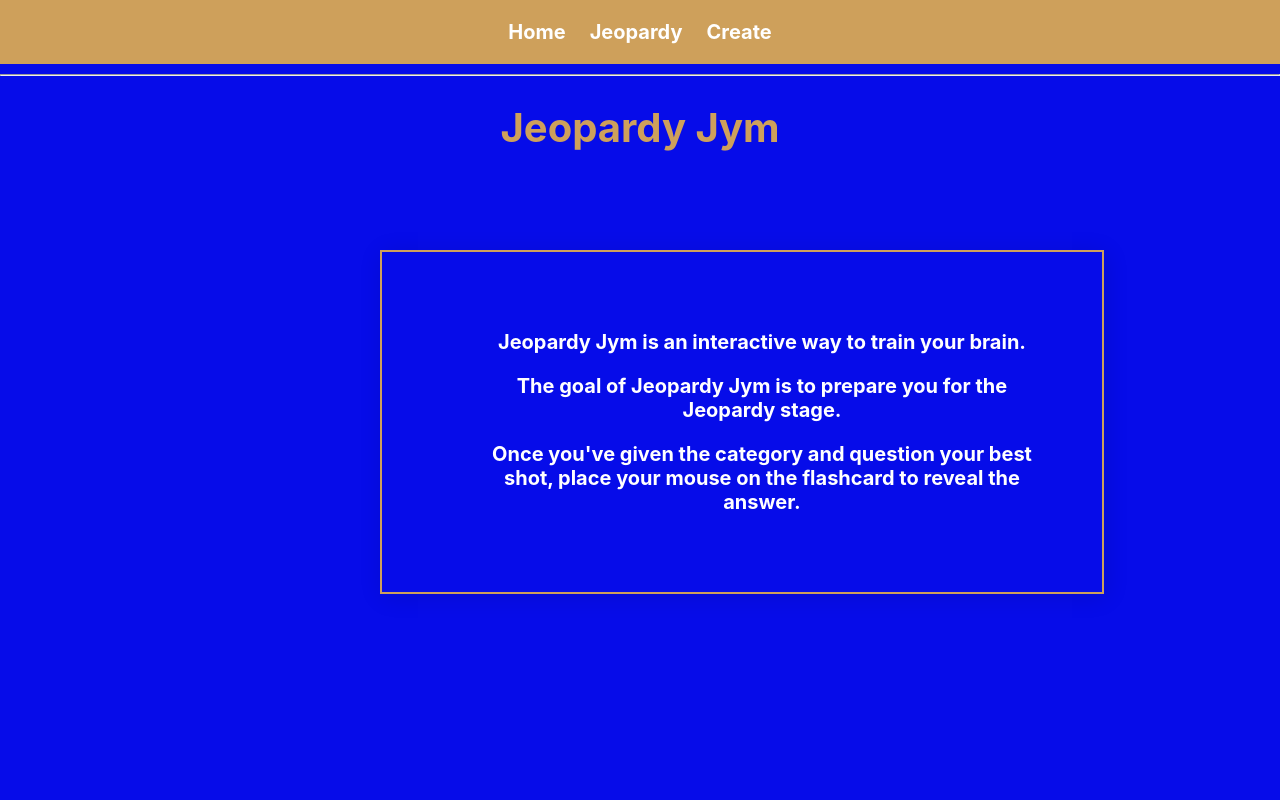
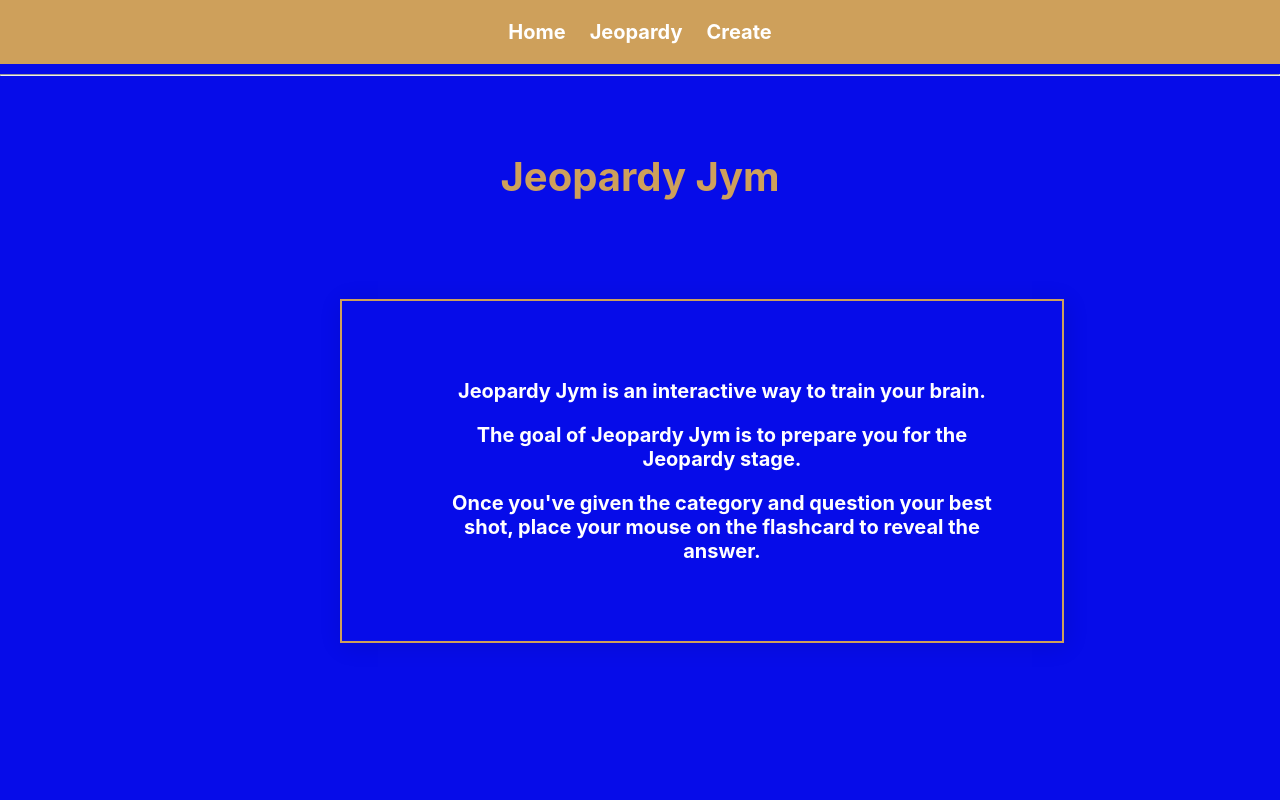
Before and after one commit to ibrahimasbarry/Jeopardy-Jym-Frontend, a React (Create React App) app: page / in a window 1280 px wide. Shown: the top 800 px of the page. Built offline with nearby package versions, Linux system fonts and the light colour scheme.

Commit message:
fixed styling

```diff
--- a/src/App.css
+++ b/src/App.css
@@ -27,7 +27,7 @@
   justify-content: center;
   align-items: center;
   margin: 0 auto;
-  padding: 0 2em;
+  padding: 0;
   margin-right: 18em;
 }
 
@@ -39,14 +39,15 @@
   align-items: center;
   background: #060CE9;
   box-shadow: 2px 3px 23px rgba(0,0,0,.1);
-  padding: 1em 3em;
-	transform-style: preserve-3d;
+  padding: 1em 3em 1em 3em;
+	/* transform-style: preserve-3d; */
   /* margin-bottom: 20em; */
-  transition: 0.2s;
-  margin-left: 15em;
+  /* transition: 0.2s; */
+  margin-left: 17em;
   border: 2px solid #CEA05B;
   color: white;
   font-size: 20px;
+  text-align: center;
 }
 
 /* .App-link {
@@ -149,7 +150,7 @@
 } */
 
 .draw-card {
-  margin-left: -5.5em;
+  margin-left: -6em;
   top: 52.5em;
   cursor: pointer;
   padding: 0.5em 0.75em;
--- a/src/components/Home.js
+++ b/src/components/Home.js
@@ -1,4 +1,4 @@
 import React from 'react';
 import Description from './Description';
 
-export default () => <h1 className="app-name">Jeopardy Jym<br /><Description /></h1>
+export default () => <h1 className="app-name"><br />Jeopardy Jym<br /><Description /></h1>
--- a/src/containers/DrawFlashcardContainer.js
+++ b/src/containers/DrawFlashcardContainer.js
@@ -1,6 +1,6 @@
 import React, { Component } from 'react';
 import Flashcard from '../components/Flashcard';
-import DrawFlashcard from '../components/DrawFlashcard'
+// import DrawFlashcard from '../components/DrawFlashcard'
 
 class DrawFlashcardContainer extends Component {
 
--- a/src/containers/flashcardContainer.js
+++ b/src/containers/flashcardContainer.js
@@ -10,6 +10,8 @@ class FlashcardContainer extends Component {
     componentDidMount() {
         this.props.fetchFlashcards()
     }
+
+
 
     render() {
         return (
```
